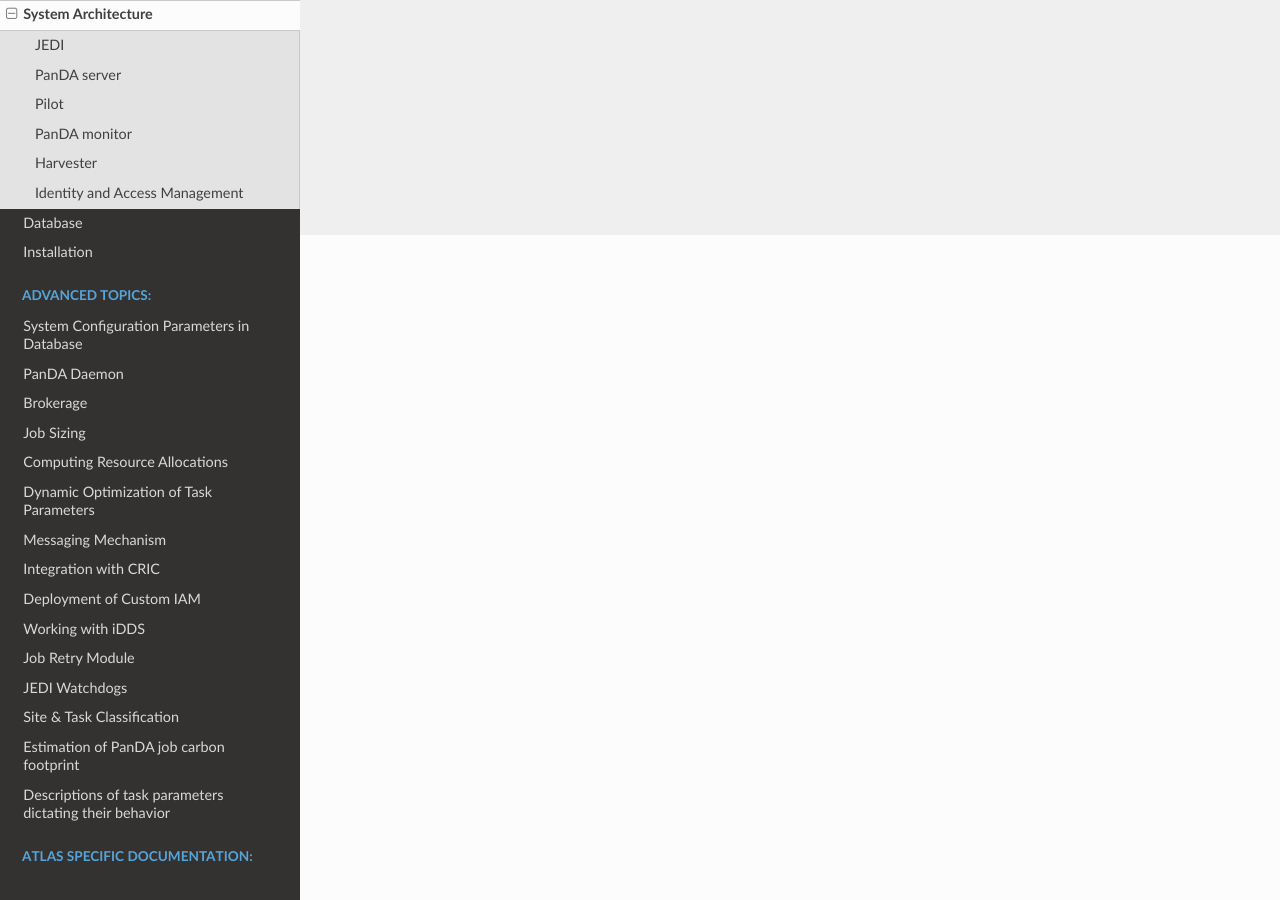
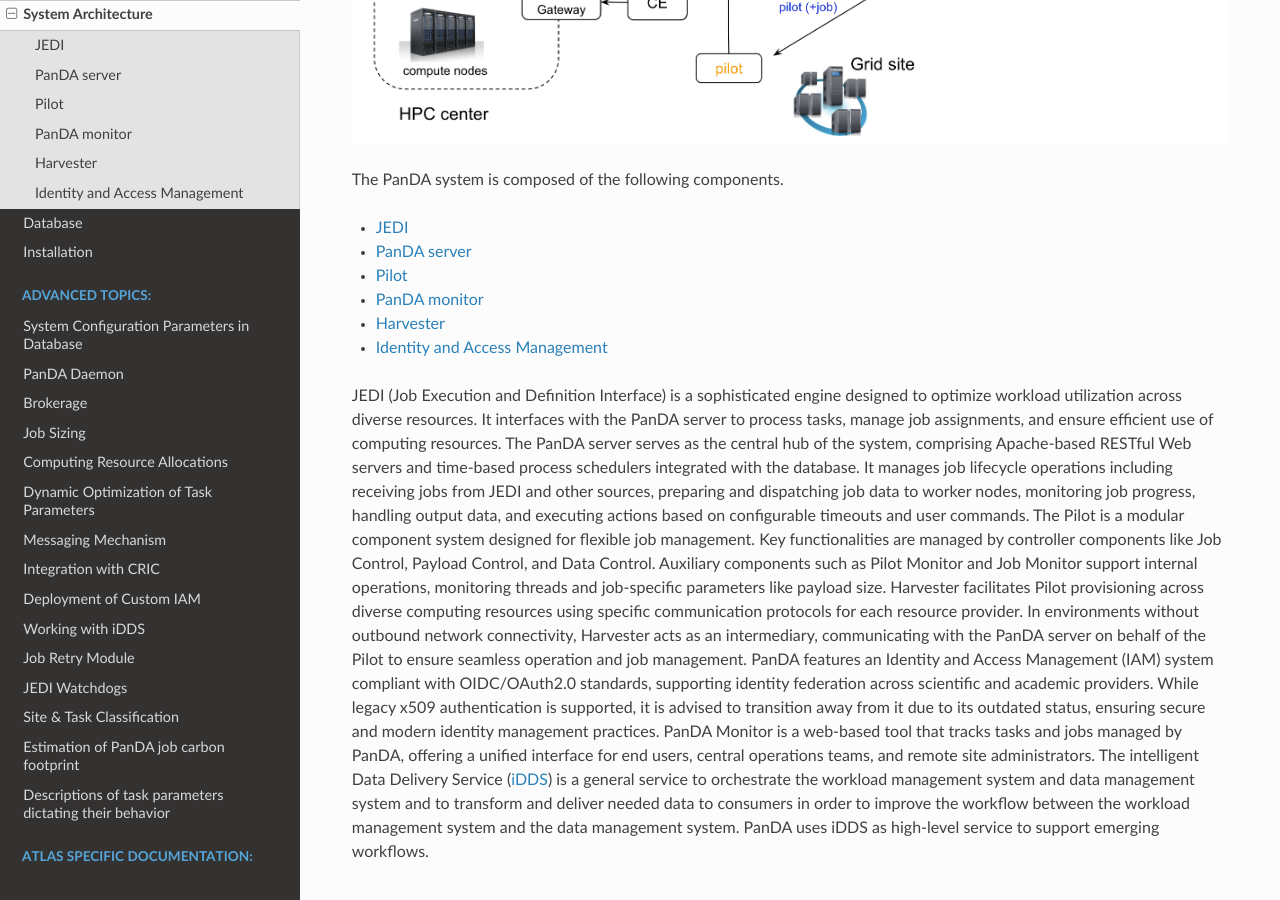
Before and after one commit to PanDAWMS/panda-docs, a Sphinx documentation site: the page built from docs/source/architecture/architecture.rst, in a window 1280 px wide and 900 px high, scrolled down 665 px. Built offline with Sphinx 7.4.7 and the Read the Docs theme 3.1.0, drawn with Linux system fonts in a browser that asks for light colours; pages that are not in the unit, such as notebooks, are missing from menus.

Commit message:
added some descriptions to architecture

```diff
--- a/docs/source/architecture/architecture.rst
+++ b/docs/source/architecture/architecture.rst
@@ -1,6 +1,8 @@
 ===================
 System Architecture
 ===================
+
+.. figure:: ../terminology/images/PandaSys.png
 
 The PanDA system is composed of the following components.
 
@@ -14,4 +16,39 @@
    harvester
    iam
 
+JEDI (Job Execution and Definition Interface) is a sophisticated engine designed
+to optimize workload utilization across diverse resources. It interfaces with the
+PanDA server to process tasks, manage job assignments, and ensure efficient use
+of computing resources.
+The PanDA server serves as the central hub of the system, comprising Apache-based
+RESTful Web servers and time-based process schedulers integrated with the
+database. It manages job lifecycle operations including receiving jobs from
+JEDI and other sources, preparing and dispatching job data to worker nodes,
+monitoring job progress, handling output data, and executing actions based
+on configurable timeouts and user commands.
+The Pilot is a modular component system designed for flexible job management.
+Key functionalities are managed by controller components like Job Control,
+Payload Control, and Data Control. Auxiliary components such as Pilot Monitor
+and Job Monitor support internal operations, monitoring threads and job-specific
+parameters like payload size.
+Harvester facilitates Pilot provisioning across diverse computing resources
+using specific communication protocols for each resource provider. In environments
+without outbound network connectivity, Harvester acts as an intermediary,
+communicating with the PanDA server on behalf of the Pilot to ensure seamless
+operation and job management.
+PanDA features an Identity and Access Management (IAM) system compliant with
+OIDC/OAuth2.0 standards, supporting identity federation across scientific
+and academic providers. While legacy x509 authentication is supported,
+it is advised to transition away from it due to its outdated status,
+ensuring secure and modern identity management practices.
+PanDA Monitor is a web-based tool that tracks tasks and jobs managed by PanDA,
+offering a unified interface for end users, central operations teams, and
+remote site administrators.
+The intelligent Data Delivery Service (`iDDS <https://idds.readthedocs.io/en/latest/>`_)
+is a general service to orchestrate
+the workload management system and data management system and to transform and
+deliver needed data to consumers in order to improve the workflow between
+the workload management system and the data management system. PanDA uses iDDS
+as high-level service to support emerging workflows.
+
 |br|
```
